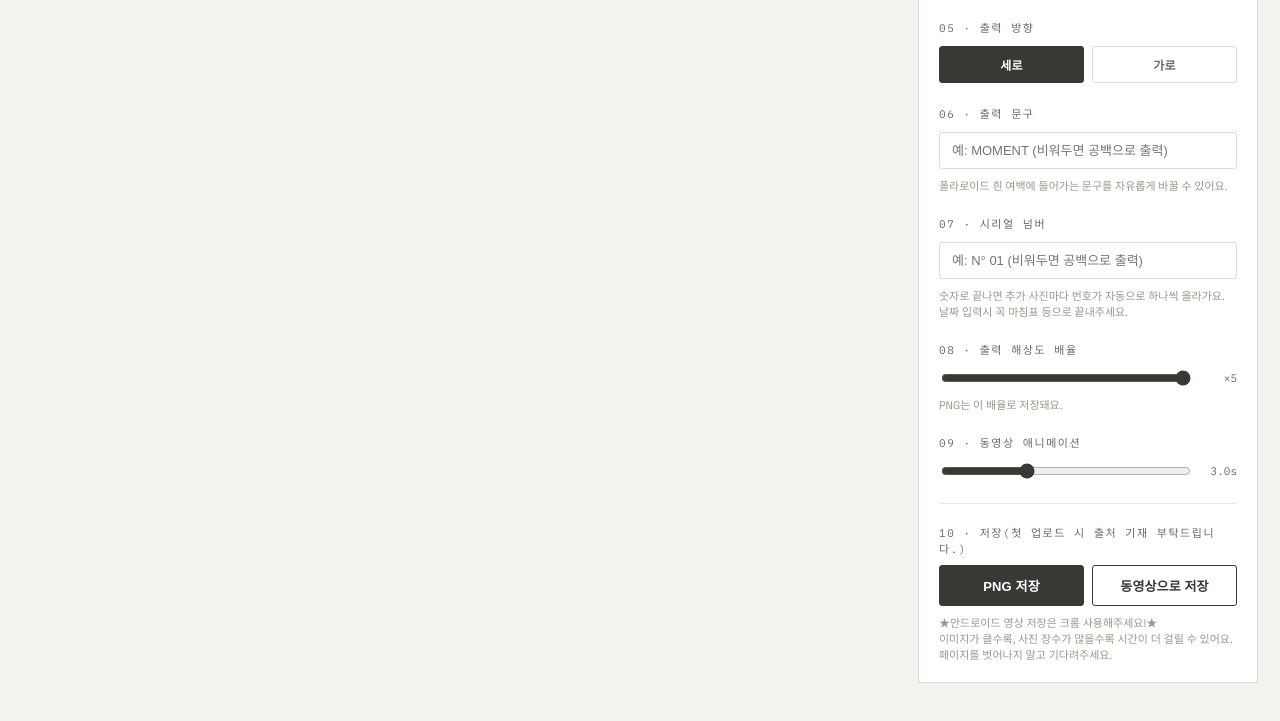
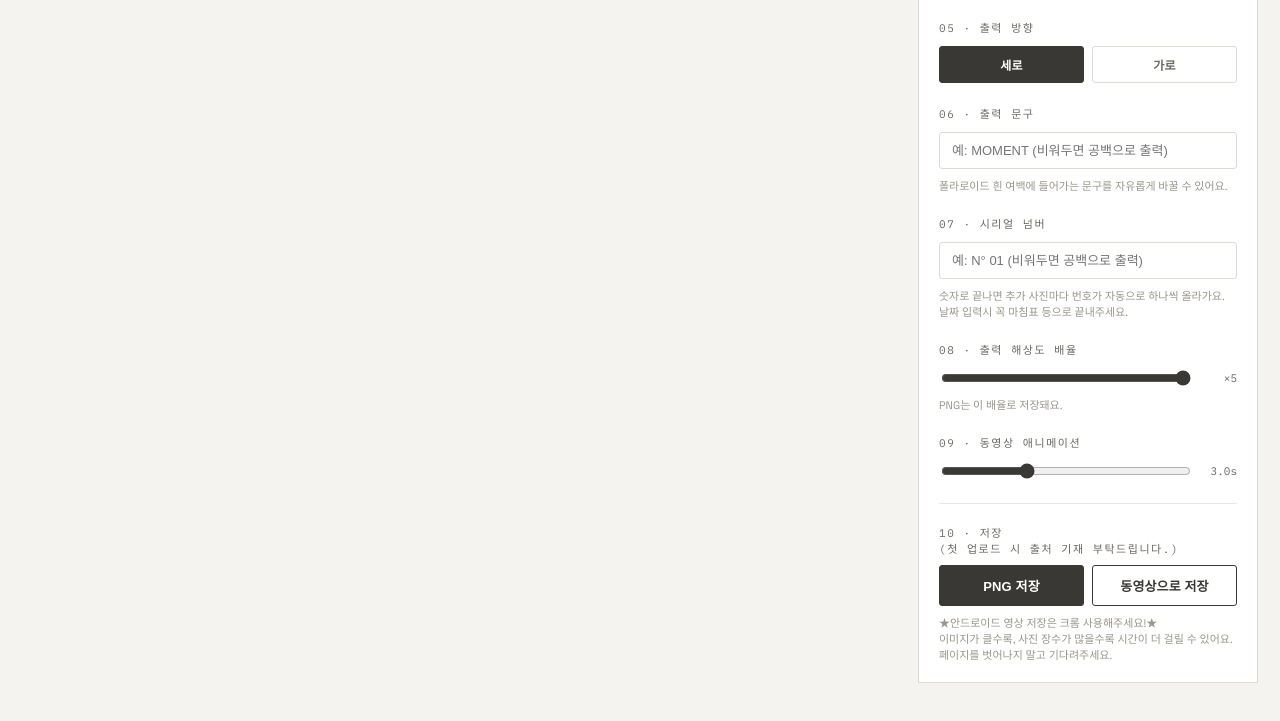
Before and after one commit to evebel0ved/polar, a plain HTML site: page index.html in a window 1280 px wide. Shown: the part 1191-1912 px from the top of the page. Drawn offline with Linux system fonts and the light colour scheme; a web font is replaced by a local one.

Commit message:
Update index.html

```diff
--- a/index.html
+++ b/index.html
@@ -465,7 +465,7 @@ label.check input{accent-color:var(--accent);}
     <hr class="divider">
 
     <div class="field-group">
-      <span class="eyebrow">10 · 저장(첫 업로드 시 출처 기재 부탁드립니다.)</span>
+      <span class="eyebrow">10 · 저장<br>(첫 업로드 시 출처 기재 부탁드립니다.)<br></span>
       <div class="download-grid">
         <button id="downloadPng" type="button" class="primary block">PNG 저장</button>
       </div>
```
